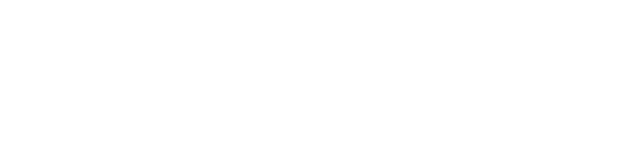
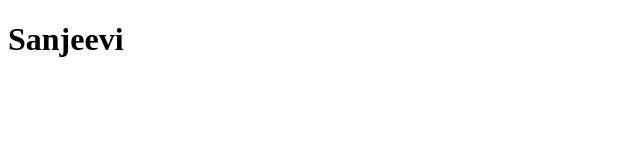
Before and after one commit to sanjeevi420/New-, a plain HTML site: page index.html in a window 1280 px wide. Shown: the whole page, without its empty margins (0-640 px from the left). Drawn offline with Linux system fonts and the light colour scheme.

Commit message:
Update index.html

```diff
--- a/index.html
+++ b/index.html
@@ -4,6 +4,6 @@
     <title>Sanjeevi Web Page</title>
 </head>
 <body>
-
+    <h1>Sanjeevi</h1>
 </body>
 </html>
```
